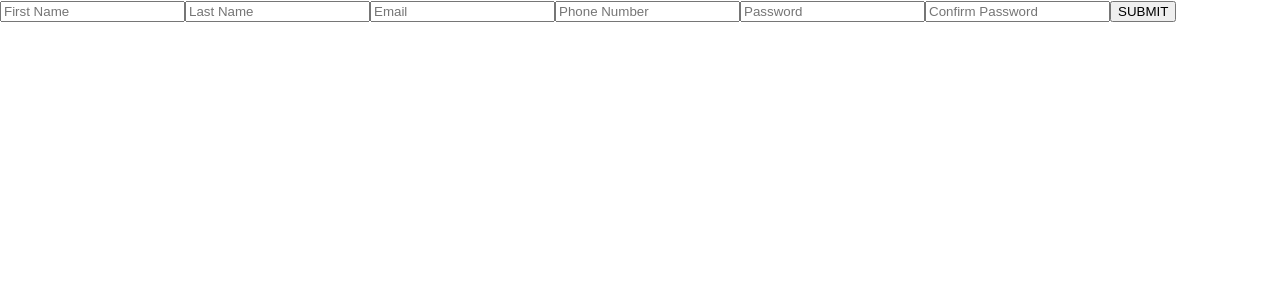
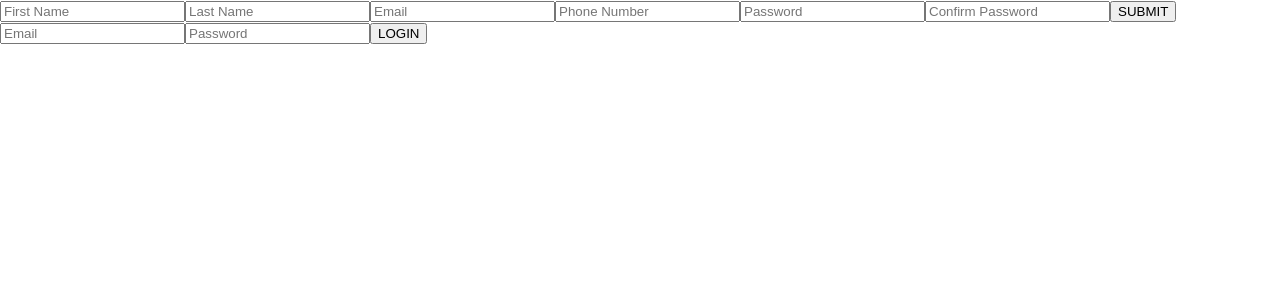
Before and after one commit to M-Saleh-N/new-react-project, a React (Create React App) app: page / in a window 1280 px wide. Shown: the top 300 px of the page. Built offline with nearby package versions, Linux system fonts and the light colour scheme.

Commit message:
imported the logincomponent

```diff
--- a/src/App.js
+++ b/src/App.js
@@ -1,11 +1,13 @@
 import logo from './logo.svg';
 import './App.css';
 import FormComponent from './components/formComponent';
+import LoginComponent from './components/LoginComponent';
 
 function App() {
   return (
     <div>
       <FormComponent/>
+      <LoginComponent/>
     </div>
   );
 }
```
